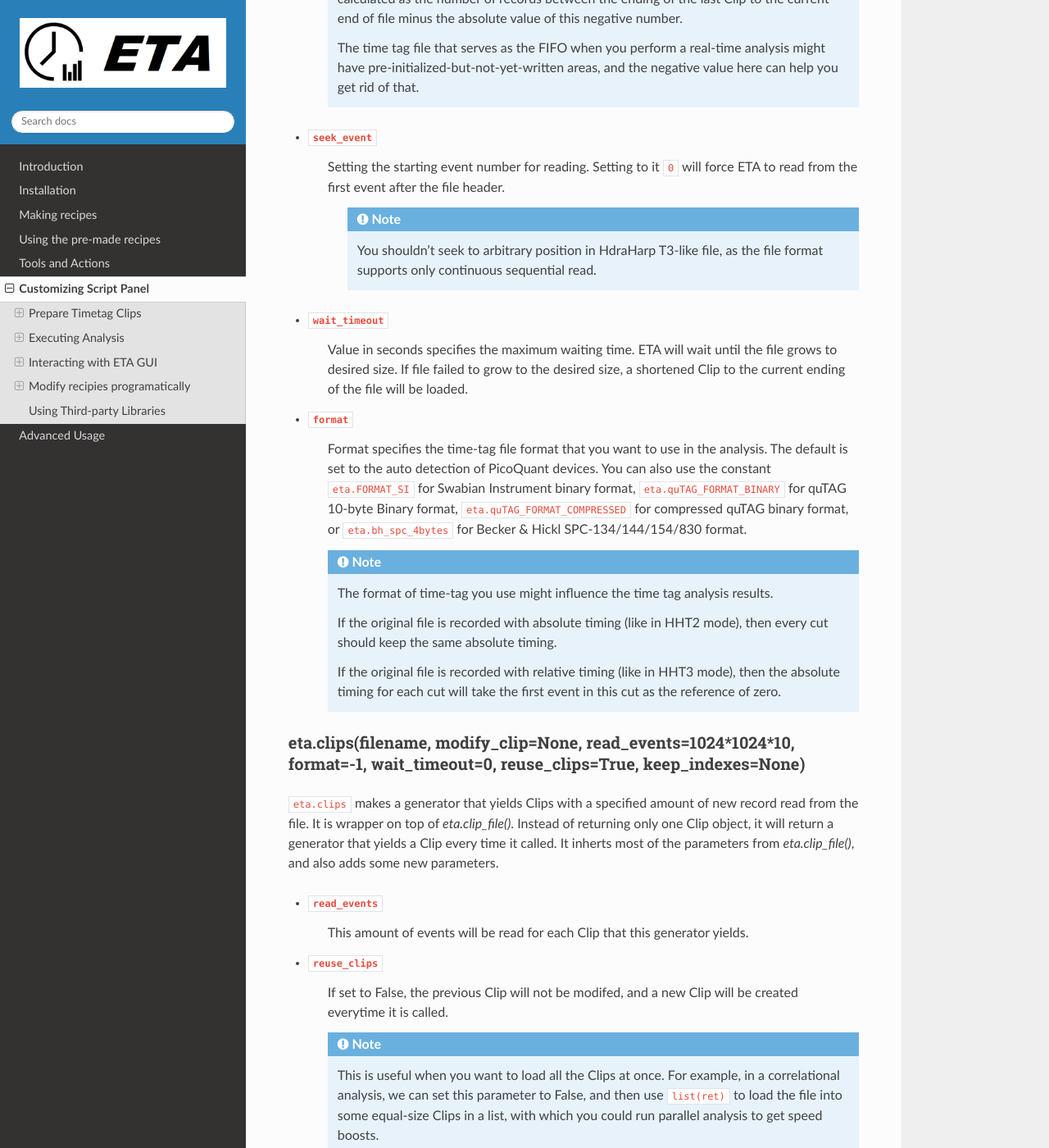
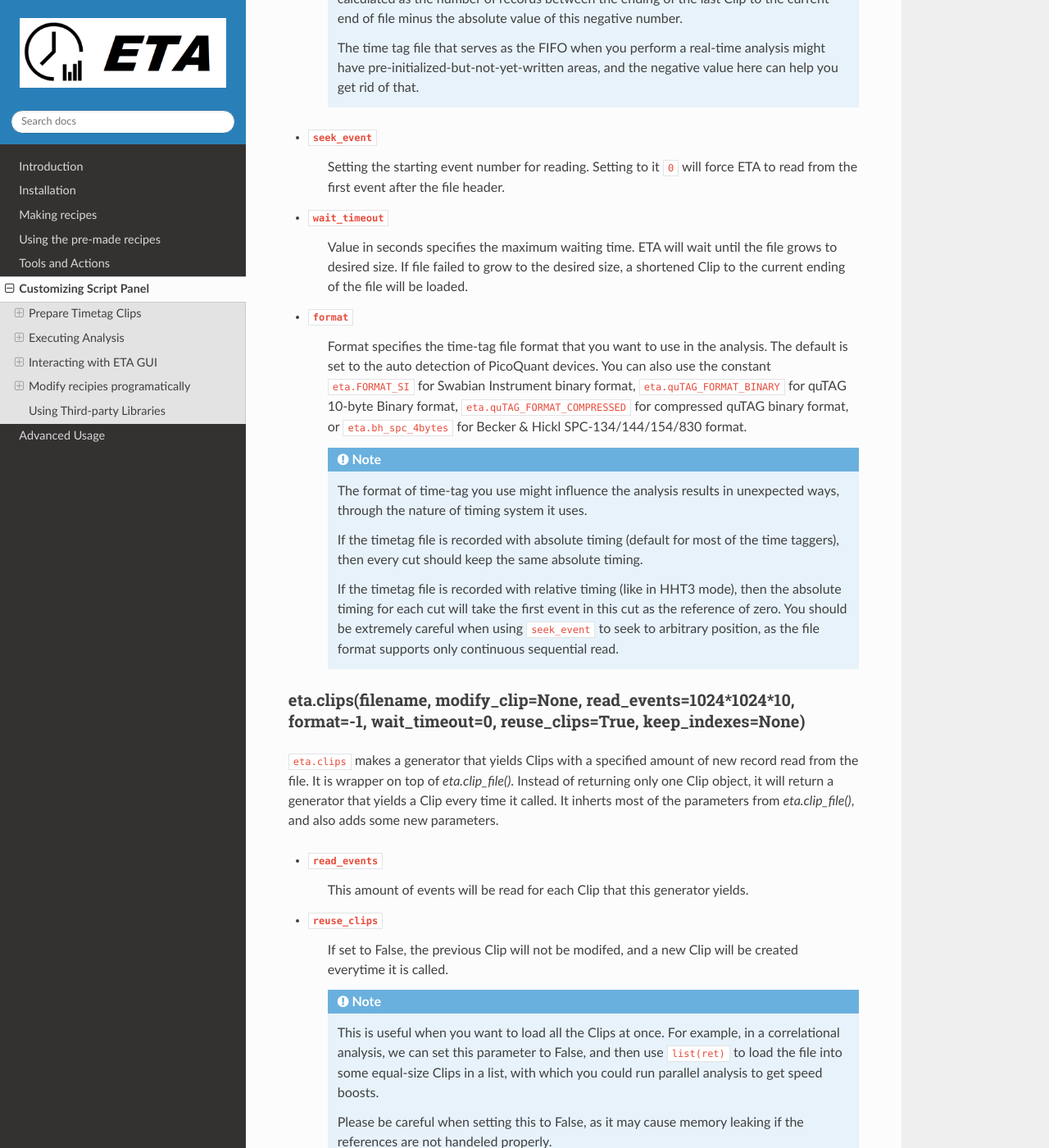
Before and after one commit to timetag/timetag.github.io, a Sphinx documentation site: the page built from docs/python.rst, in a window 1280 px wide and 1400 px high, scrolled down 2427 px. Shown: the whole window at 82% size. Built offline with Sphinx 7.4.7 and the Read the Docs theme 2.0.0, drawn with Linux system fonts in a browser that asks for light colours.

Commit message:
Update python.rst

```diff
--- a/docs/python.rst
+++ b/docs/python.rst
@@ -65,9 +65,6 @@
 - ``seek_event``
     Setting the starting event number for reading. Setting to it ``0`` will force ETA to read from the first event after the file header.
 
-     .. note::
-        You shouldn't seek to arbitrary position in HdraHarp T3-like file, as the file format supports only continuous sequential read.
-
 
 - ``wait_timeout``
     Value in seconds specifies the maximum waiting time. ETA will wait until the file grows to desired size. If file failed to grow to the desired size, a shortened Clip to the current ending of the file will be loaded.
@@ -76,11 +73,11 @@
     Format specifies the time-tag file format that you want to use in the analysis. The default is set to the auto detection of PicoQuant devices. You can also use the constant ``eta.FORMAT_SI`` for Swabian Instrument binary format, ``eta.quTAG_FORMAT_BINARY`` for quTAG 10-byte Binary format,  ``eta.quTAG_FORMAT_COMPRESSED`` for compressed quTAG binary format, or ``eta.bh_spc_4bytes`` for Becker & Hickl  SPC-134/144/154/830 format.
 
     .. note::
-        The format of time-tag you use might influence the time tag analysis results.
+        The format of time-tag you use might influence the analysis results in unexpected ways, through the nature of timing system it uses.
 
-        If the original file is recorded with absolute timing (like in HHT2 mode), then every cut should keep the same absolute timing.
+        If the timetag file is recorded with absolute timing (default for most of the time taggers), then every cut should keep the same absolute timing.
 
-        If the original file is recorded with relative timing (like in HHT3 mode), then the absolute timing for each cut will take the first event in this cut as the reference of zero.
+        If the timetag file is recorded with relative timing (like in HHT3 mode), then the absolute timing for each cut will take the first event in this cut as the reference of zero. You should be extremely careful when using ``seek_event`` to seek to arbitrary position, as the file format supports only continuous sequential read.
 
 
 eta.clips(filename, modify_clip=None, read_events=1024*1024*10, format=-1, wait_timeout=0, reuse_clips=True, keep_indexes=None)
```
